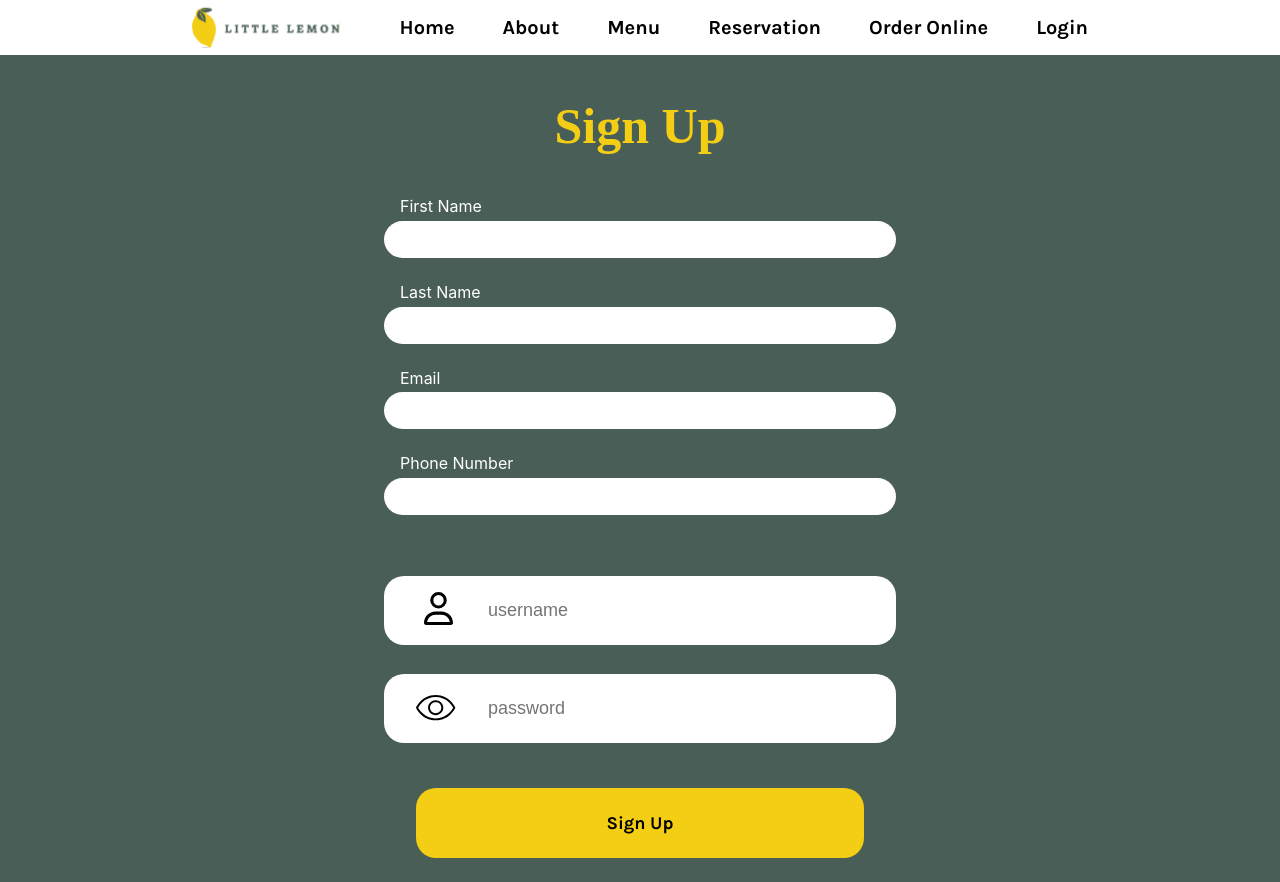
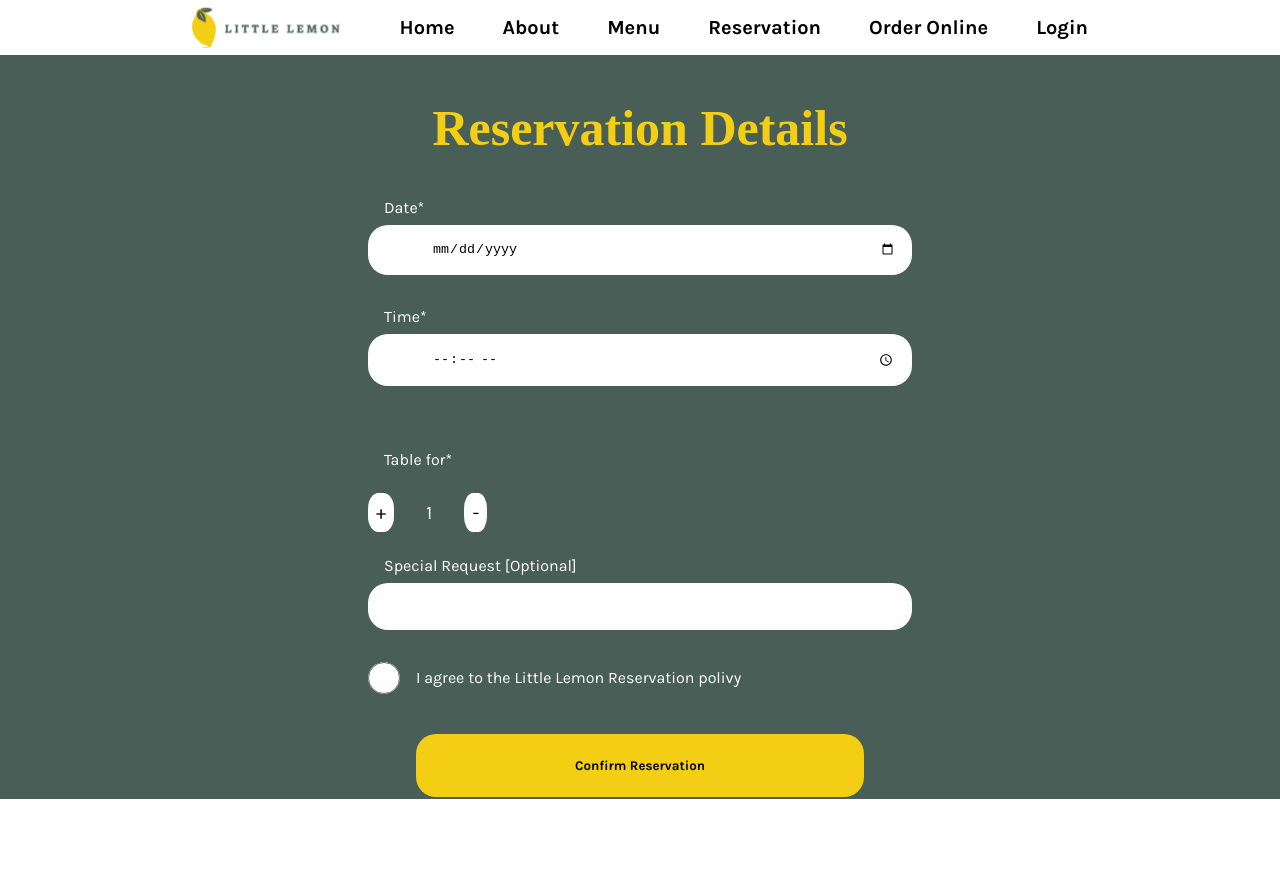
Before and after one commit to ArinzeCyril/little-lemon, a React (Create React App) app: page / in a window 1280 px wide. After the commit the page ends 800 px from the top, so only its background shows below. Built offline with nearby package versions, Linux system fonts and the light colour scheme; a web font is replaced by a local one.

Commit message:
reservation page

```diff
--- a/src/App.css
+++ b/src/App.css
@@ -356,6 +356,98 @@ header{
 }
 
 
+/* ##### Reservation section ###### */
+.reservation {
+  font-family: 'Karla', sans-serif;
+  display: flex;
+  flex-direction: column;
+  justify-content: center;
+  align-items: center;
+  background-color: #495E57;
+  color: #fff;
+  min-height: 93vh;
+}
+
+.reservation h1{
+  font-size: 50px;
+  color: #F4CE14;
+}
+
+.reservation form {
+  display: flex;
+  flex-direction: column;
+  justify-content: center;
+  align-items: center;
+  /* gap: 1.5rem; */
+}
+
+.reservation input{
+  padding: 1rem;
+  width: 40vw;
+  max-width: 50rem;
+  border-radius: 20px;
+  margin-bottom: 2rem;
+  text-indent: 1.5rem;
+}
+
+.guest-no,
+.reservation label{
+  align-self: flex-start;
+  text-indent: 1rem;
+  margin-bottom: .5rem;
+}
+
+.guest-no{
+  margin-bottom: 2rem;
+}
+
+.guest-no p{
+  margin: 2rem 0;
+}
+
+#minusBtn,
+#addBtn {
+  padding: .5rem;
+  text-align: center;
+  background-color: #fff;
+  color: #000;
+  border-radius: 40%;
+  cursor: pointer;
+}
+
+.guest-no span{
+  margin-right: 2rem;
+  font-size: 1.2rem;
+}
+
+.terms {
+  align-self: flex-start;
+  display: flex;
+  gap: 1rem;
+  align-items: center;
+}
+
+.terms>label{
+  display: none;
+}
+
+#radioBtn{
+  width: 2rem;
+  aspect-ratio: 1;
+  margin: 0;
+}
+
+.reservation button{
+  background-color: #F4CE14;
+  font-weight: 700;
+  padding: 1.5rem;
+  width: 35vw;
+  max-width: 45rem;
+  border-radius: 20px;
+  margin-top: 2.5rem;
+}
+
+
 /* ##### Footer section ###### */
 footer {
   display: flex;
--- a/src/App.js
+++ b/src/App.js
@@ -2,7 +2,7 @@ import './App.css';
 import Header from './components/Header';
 import Main from './components/Main';
 import Footer from './components/Footer';
-import SignUp from './components/SignUp';
+import Reservation from './components/Reservation';
 
 function App() {
   return (
@@ -10,7 +10,7 @@ function App() {
       {/* <Header /> */}
       {/* <Main /> */}
       {/* <Footer /> */}
-      <SignUp />
+      <Reservation />
     </>
   );
 }
--- a/src/components/SignUpInput.jsx
+++ b/src/components/InputField.jsx
@@ -1,10 +1,14 @@
 import React from 'react'
 
+
 const SignUpInput = (props) => {
+  // const required = props.required && required
+
   return (
     <>
         <label htmlFor={props.id}>{props.name}</label>
         <input type={props.inpType} id={props.id} placeholder={props.plcHlder} />
+        <span>{props.more}</span>
     </>
   )
 }
--- /dev/null
+++ b/src/components/Reservation.jsx
@@ -0,0 +1,28 @@
+import Header from './Header'
+import InputField from './InputField';
+
+const Reservation = () => {
+  return (
+    <section>
+        <Header />
+        <div className="reservation">
+            <h1>Reservation Details</h1>
+            <form action="">
+                <InputField inpType='date' id='date' name='Date*'  />
+                <InputField inpType='time' id='time' name='Time*'  />
+                <div className='guest-no'>
+                    <p>Table for*</p>
+                    <span id='addBtn'>+</span>
+                    <span>1</span>
+                    <span id='minusBtn'>-</span>
+                </div>
+                <InputField inpType='text' id="specialReq" name='Special Request [Optional]'  />
+                <div className='terms'><InputField inpType='radio' id='radioBtn' more='I agree to the Little Lemon Reservation polivy'  /></div>
+                <button>Confirm Reservation</button>
+            </form>
+        </div>
+    </section>
+  )
+}
+
+export default Reservation
--- a/src/components/SignUp.jsx
+++ b/src/components/SignUp.jsx
@@ -1,5 +1,5 @@
 import Header from './Header'
-import Input from './SignUpInput';
+import Input from './InputField';
 import userICN from '../assets/icons/user-regular.svg';
 import passwordICN from '../assets/icons/icon _eye_.svg';
 
@@ -25,7 +25,6 @@ const SignUp = () => {
                 <button>Sign Up</button>
             </form>
         </div>
-
     </section>
   )
 }
```
